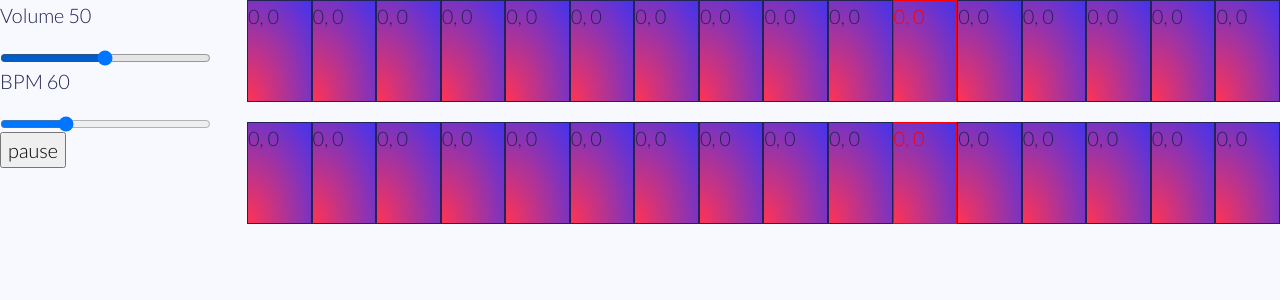
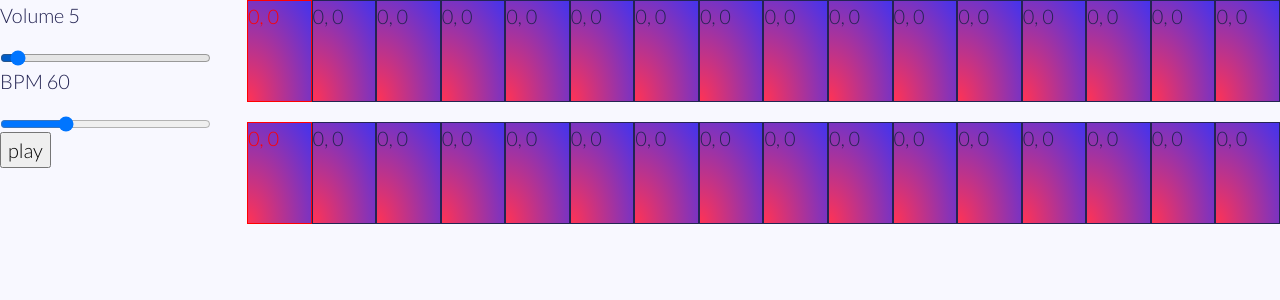
Before and after one commit to jordan52/tracker, a React (Create React App) app: page / in a window 1280 px wide. Shown: the top 300 px of the page. Built offline with nearby package versions, Linux system fonts and the light colour scheme.

Commit message:
don't auto play. works on chrome now

```diff
--- a/src/App.js
+++ b/src/App.js
@@ -21,9 +21,9 @@ const useToggle = (initialState) => {
 function App() {
 
   let timer = useRef(null);
-  const [level, setLevel] = useState(50);
+  const [level, setLevel] = useState(5);
   const [tick, setTick] = useState(0);
-  const [isPlaying, toggleIsPlaying] = useToggle(true);
+  const [isPlaying, toggleIsPlaying] = useToggle(false);
   const volume = (event) => {
     Audio.masterGainNode.gain.setValueAtTime(parseInt(event.target.value)/100, Audio.context.currentTime)
     setLevel(event.target.value);
@@ -44,12 +44,14 @@ function App() {
     },(60 * 1000) / bpm / 2);
     return () => clearInterval(timer.current);
   }
+  /*
   useEffect(()=>{
     play();
   },[]);
-
+*/
   const playpause = () => {
     if(!isPlaying){
+      Audio.context.resume();
       Audio.masterGainNode.gain.setValueAtTime(level/100, Audio.context.currentTime)
       play();
       toggleIsPlaying();
@@ -73,7 +75,7 @@ function App() {
     // create one single osc
     // Create a GainNode for the oscillator, set it to 0 volume and connect it to masterGainNode
     const oscillatorGainNode = Audio.context.createGain()
-    oscillatorGainNode.gain.setValueAtTime(1, Audio.context.currentTime)
+    oscillatorGainNode.gain.setValueAtTime(0, Audio.context.currentTime)
     oscillatorGainNode.connect(Audio.masterGainNode)
 
     // Create OscillatorNode, connect it to its GainNode, and make it start playing.
```
